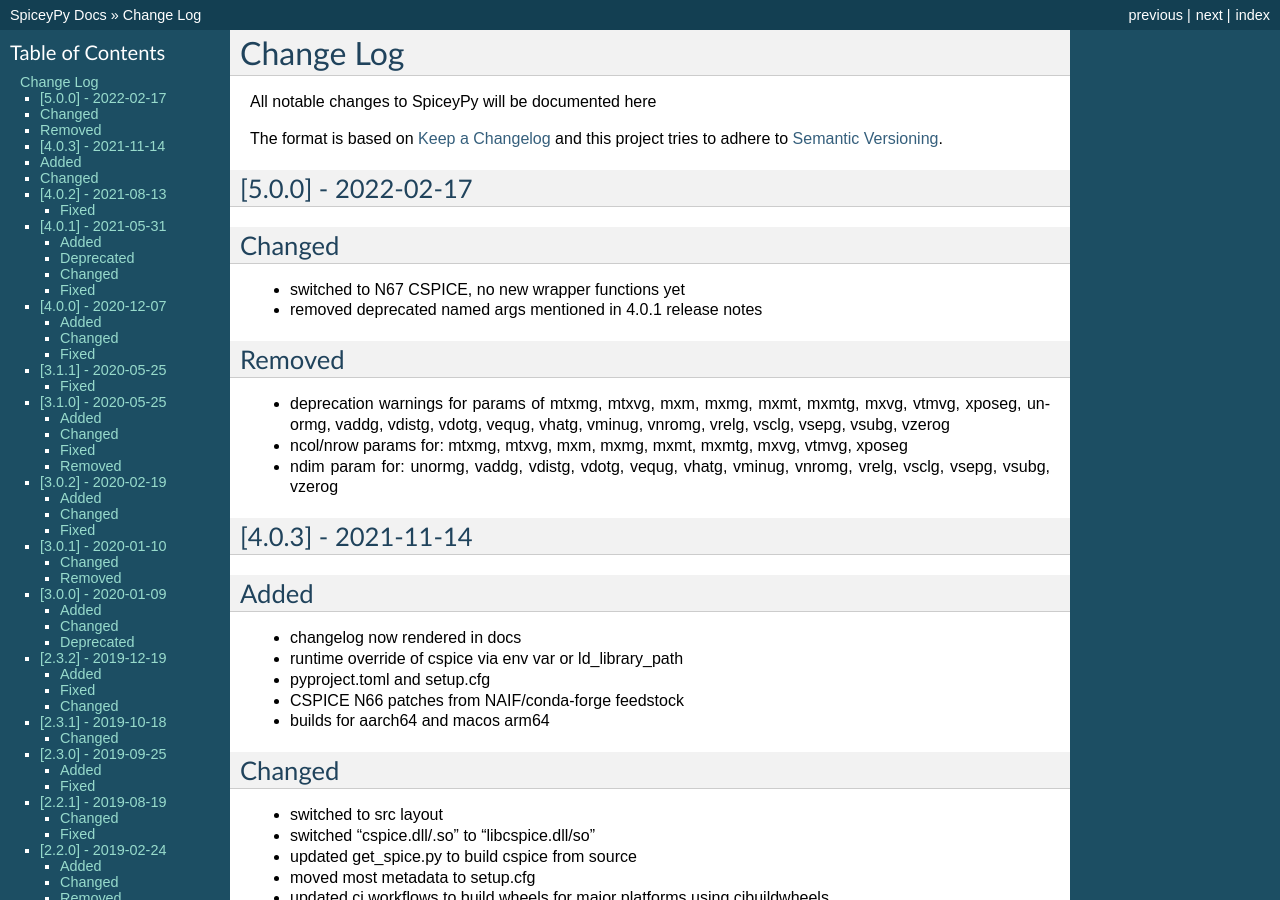
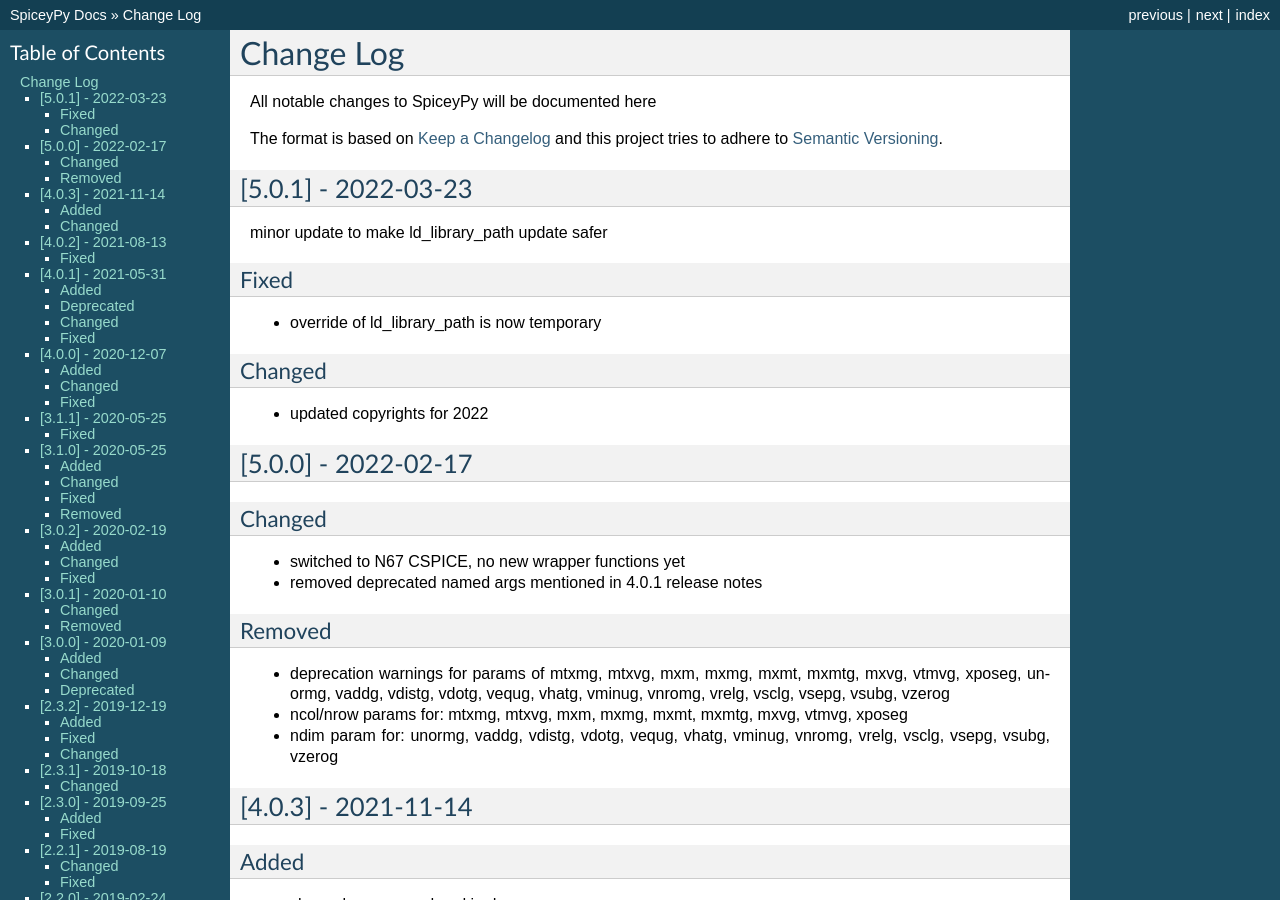
Before and after one commit to AndrewAnnex/SpiceyPy, a Sphinx documentation site: the page built from docs/changelog.md, in a window 1280 px wide and 900 px high. Built offline with Sphinx 7.4.7, drawn with Linux system fonts in a browser that asks for light colours; pages that are not in the unit, such as notebooks, are missing from menus.

Commit message:
minor update to make ld_library_path update safer

```diff
--- a/CHANGELOG.md
+++ b/CHANGELOG.md
@@ -4,28 +4,36 @@
 The format is based on [Keep a Changelog](http://keepachangelog.com/)
 and this project tries to adhere to [Semantic Versioning](http://semver.org/).
 
+## [5.0.1] - 2022-03-23
+minor update to make ld_library_path update safer
+
+### Fixed
+- override of ld_library_path is now temporary
+
+### Changed
+- updated copyrights for 2022
+
 ## [5.0.0] - 2022-02-17
 
-## Changed
+### Changed
 - switched to N67 CSPICE, no new wrapper functions yet
 - removed deprecated named args mentioned in 4.0.1 release notes
 
-## Removed
+### Removed
 - deprecation warnings for params of mtxmg, mtxvg, mxm, mxmg, mxmt, mxmtg, mxvg, vtmvg, xposeg, unormg, vaddg, vdistg, vdotg, vequg, vhatg, vminug, vnromg, vrelg, vsclg, vsepg, vsubg, vzerog
 - ncol/nrow params for: mtxmg, mtxvg, mxm, mxmg, mxmt, mxmtg, mxvg, vtmvg, xposeg
 - ndim param for: unormg, vaddg, vdistg, vdotg, vequg, vhatg, vminug, vnromg, vrelg, vsclg, vsepg, vsubg, vzerog
 
-
 ## [4.0.3] - 2021-11-14
 
-## Added
+### Added
 - changelog now rendered in docs
 - runtime override of cspice via env var or ld_library_path
 - pyproject.toml and setup.cfg
 - CSPICE N66 patches from NAIF/conda-forge feedstock
 - builds for aarch64 and macos arm64
 
-## Changed
+### Changed
 - switched to src layout
 - switched "cspice.dll/.so" to "libcspice.dll/so"
 - updated get_spice.py to build cspice from source
--- a/docs/conf.py
+++ b/docs/conf.py
@@ -65,9 +65,9 @@
 # built documents.
 #
 # The short X.Y version.
-version = "5.0.0"
+version = "5.0.1"
 # The full version, including alpha/beta/rc tags.
-release = "5.0.0"
+release = "5.0.1"
 
 # The language for content autogenerated by Sphinx. Refer to documentation
 # for a list of supported languages.
--- a/src/spiceypy/__init__.py
+++ b/src/spiceypy/__init__.py
@@ -22,7 +22,7 @@
 SOFTWARE.
 """
 __author__ = "AndrewAnnex"
-__version__ = "5.0.0"
+__version__ = "5.0.1"
 
 from .spiceypy import *
 from .utils import support_types
```
